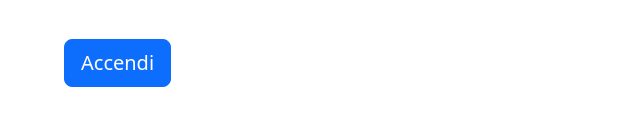
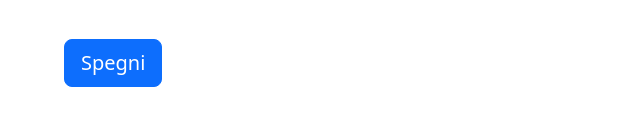
Before and after one commit to ousemaakacha/js-dom-1, a plain HTML site: page index.html in a window 1280 px wide. Both pictures are taken after a click on the button "Accendi". Shown: the part 321-446 px from the top of the page, 0-640 px from the left. Drawn offline with nearby package versions, Linux system fonts and the light colour scheme.

Commit message:
added the feature to change button from 'accendi ' to "spegni"
PS: forgot to do it yesterday

```diff
--- a/index.html
+++ b/index.html
@@ -12,14 +12,16 @@
     </head>
     <body>
         <div>
-            <img id="myImage"  src="./img/white_lamp.png" alt>
-            <img id="myImage2"  class="d-none" src="./img/yellow_lamp.png" alt>
+            <img id="myImage" src="./img/white_lamp.png" alt>
+            <img id="myImage2"  class=" d-none" src="./img/yellow_lamp.png" alt>
 
 
 
         </div>
 
         <button id="btnSW" style="margin-left: 4rem;" class="btn btn-primary btn-lg">Accendi</button>
+        <button id="btnSW2" style="margin-left: 4rem;" class="btn btn-primary btn-lg d-none">Spegni</button>
+
 
         <script src="https://cdn.jsdelivr.net/npm/bootstrap@5.3.8/dist/js/bootstrap.bundle.min.js"
         integrity="sha384-FKyoEForCGlyvwx9Hj09JcYn3nv7wiPVlz7YYwJrWVcXK/BmnVDxM+D2scQbITxI"
--- a/js/main.js
+++ b/js/main.js
@@ -3,13 +3,17 @@ console.log("lampadina");
 const img = document.getElementById("myImage");
 const img2 = document.getElementById("myImage2");
 const btnEl = document.getElementById("btnSW");
+const btnEl2 = document.getElementById("btnSW2");
 
 // creo funzione per sostutuire le immagini al click del bottone
 
 function toggleLamp() {
   img.classList.toggle("d-none");
   img2.classList.toggle("d-none");
+  btnEl.classList.toggle("d-none");
+  btnEl2.classList.toggle("d-none");
 }
 
 // aggiungo event listener
 btnEl.addEventListener("click", toggleLamp);
+btnEl2.addEventListener("click", toggleLamp);
```
